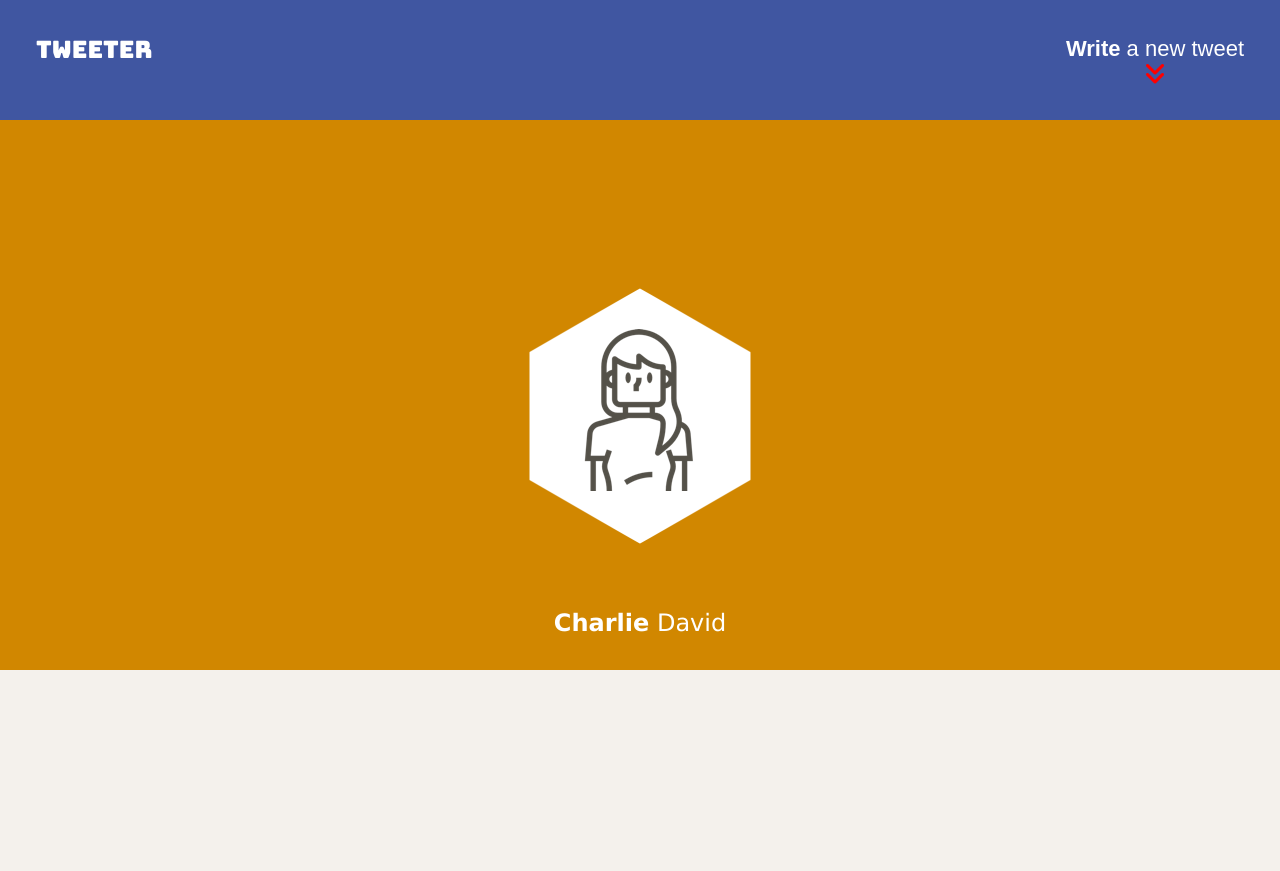
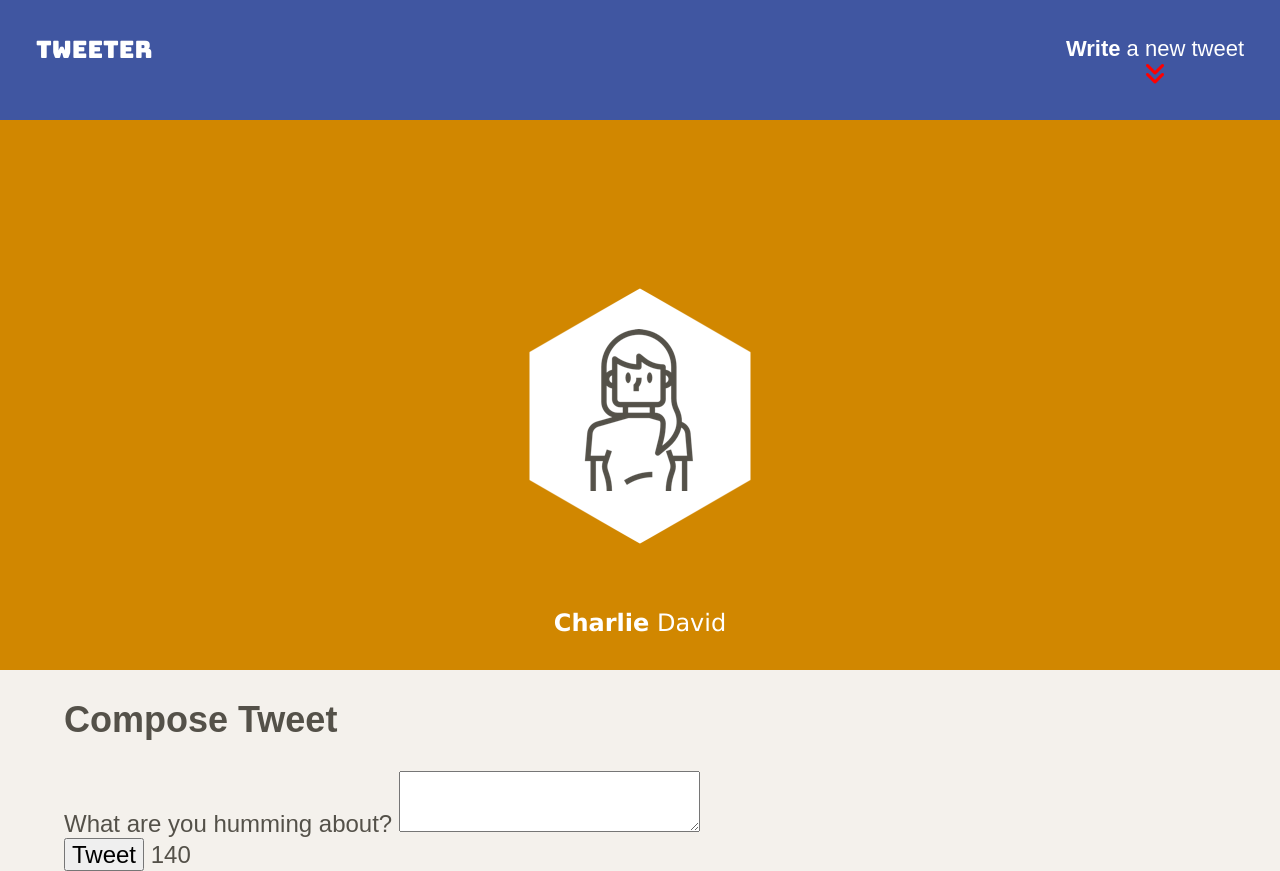
Before and after one commit to gckey/tweeter, a website: page public/index.html in a window 1280 px wide. Before the commit the page ends 800 px from the top, so only its background shows below. Drawn offline with nearby package versions, Linux system fonts and the light colour scheme.

Commit message:
Add form tag to the page

```diff
--- a/public/index.html
+++ b/public/index.html
@@ -29,6 +29,7 @@
   <link rel="stylesheet" href="/styles/layout.css" type="text/css">
   <link rel="stylesheet" href="/styles/nav.css" type="text/css">
   <link rel="stylesheet" href="/styles/header.css" type="text/css">
+  <link rel="stylesheet" href="/styles/new-tweet.css" type="text/css">
 
   <!-- External JS -->
   <script src="https://ajax.googleapis.com/ajax/libs/jquery/3.4.1/jquery.min.js"></script>
@@ -61,7 +62,19 @@
   </header>
 
   <!-- Page-specific (main) content here -->
-  <main class="container"></main>
+  <main class="container">
+    <section class="new-tweet">
+      <h2>Compose Tweet</h2>
+      <form method="POST" action="/tweets">
+        <label for="tweet-text">What are you humming about?</label>
+        <textarea name="text" id="tweet-text"></textarea>
+        <div class="flex">
+          <button type="submit">Tweet</button>
+          <output name="counter" class="counter" for="tweet-text">140</output>
+        </div>
+      </form>
+    </section>
+  </main>
 </body>
 
 </html>
```
